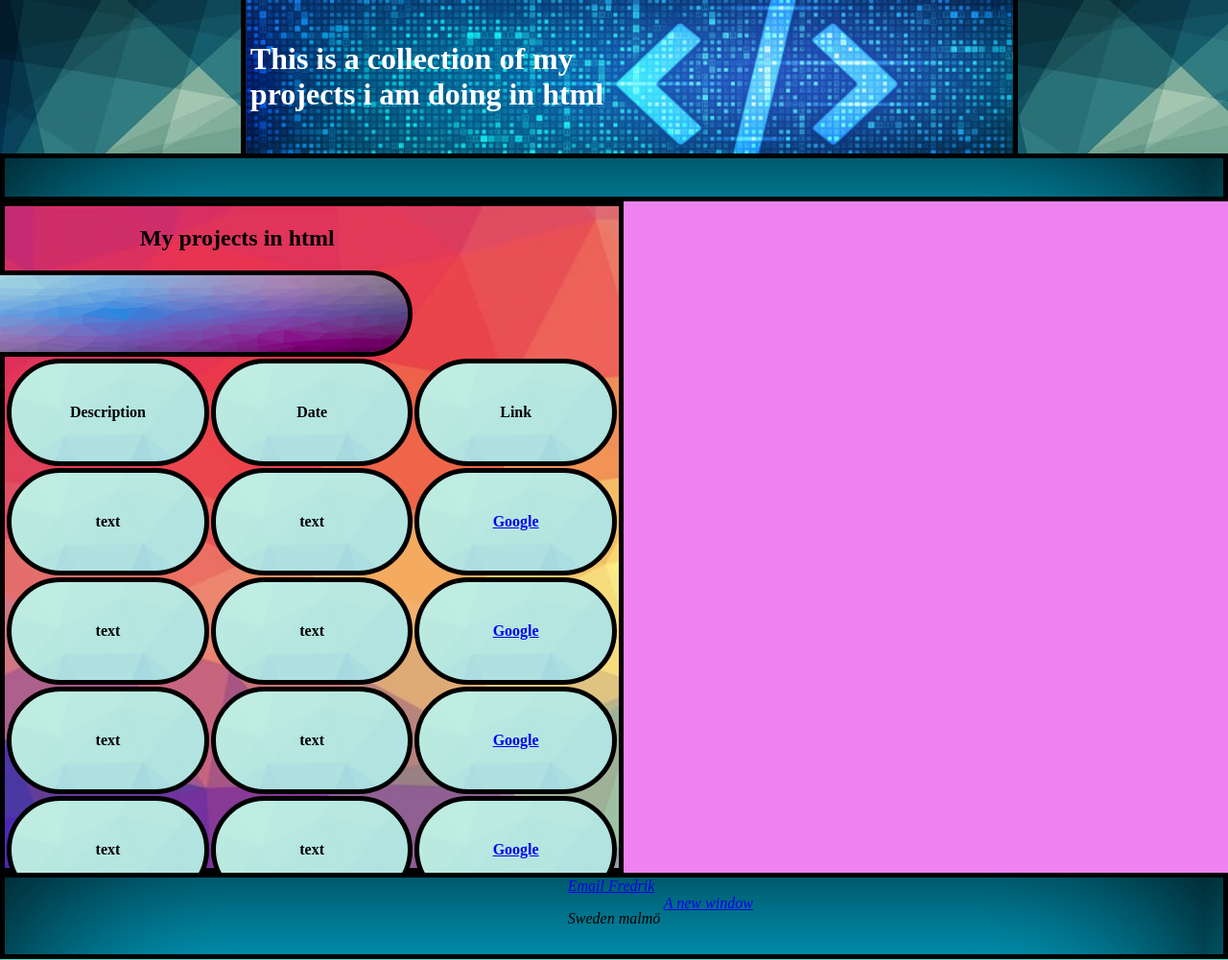
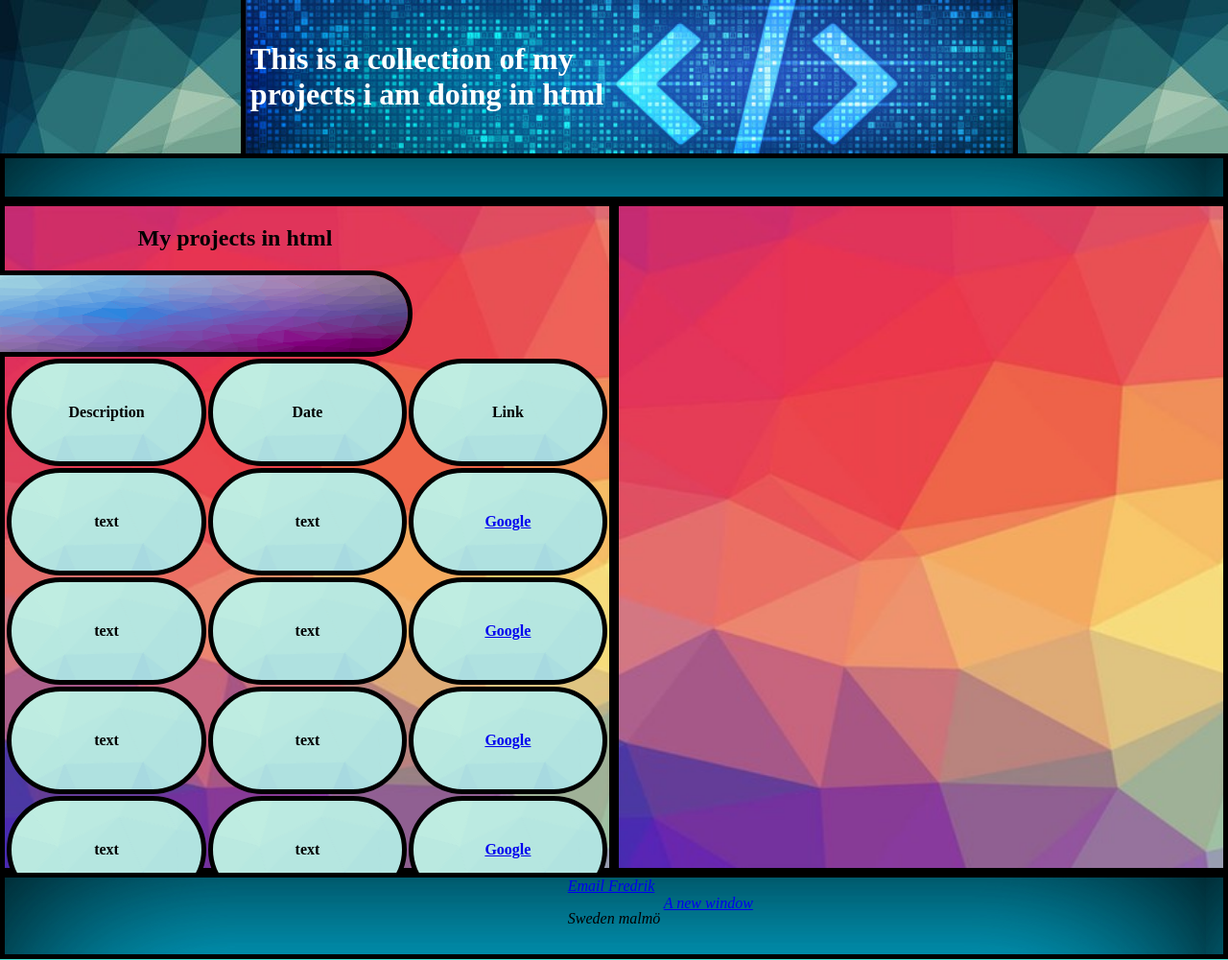
Before and after one commit to fredrik1992/My-website, a plain HTML site: page portfolio/index.html in a window 1280 px wide. Shown: the top 1001 px of the page at 96% size. Drawn offline with Linux system fonts and the light colour scheme.

```diff
--- a/portfolio/index.html
+++ b/portfolio/index.html
@@ -11,6 +11,7 @@
 
     </head>
     <body >
+        <main>
         <div id="page">
 
         <div id="flex-containerintro">
@@ -56,39 +57,49 @@
             <img src="/images/table-backgrounds.png" alt="" id="myproject-background">
             <table >
 
-
+                <thead>
                     <tr >
                         <th id="th1">Description</th>
                         <th id="th1">Date</th>
                         <th id="th1">Link</th>
                     </tr>
+                </thead>
+                <tbody>
+                     <div>
                         <tr >
-                    <th id="th2">text</th>
-                    <th id="th2">text</th>
-                    <th id="th2"><a href="https://www.google.se/">Google</a></th>
+                            <th >text</th>
+                            <th >text</th>
+                            <th ><a href="https://www.google.se/">Google</a></th>
                         </tr>
                         <tr >
-                    <th id="th2">text</th>
-                    <th id="th2">text</th>
-                    <th id="th2"><a href="https://www.google.se/">Google</a></th>
+                            <th >text</th>
+                            <th >text</th>
+                            <th ><a href="https://www.google.se/">Google</a></th>
                         </tr>
                         <tr >
-                    <th id="th2">text</th>
-                    <th id="th2">text</th>
-                    <th id="th2"><a href="https://www.google.se/">Google</a></th>
+                            <th >text</th>
+                            <th >text</th>
+                            <th ><a href="https://www.google.se/">Google</a></th>
                         </tr>
                         <tr >
-                    <th id="th2">text</th>
-                    <th id="th2">text</th>
-                    <th id="th2"><a href="https://www.google.se/">Google</a></th>
+                            <th >text</th>
+                            <th >text</th>
+                            <th ><a href="https://www.google.se/">Google</a></th>
                         </tr>
 
-
+                      </div>
+                 </tbody>
 
             </table>
 
             </div>
+
+        <div class="flex-table-box2">
+
+
         </div>
+        </div>
+    </main>
 
         <div id="footer-flex-container">
 
--- a/portfolio/style.css
+++ b/portfolio/style.css
@@ -101,6 +101,7 @@ z-index: -2;
 }
 
 #table-flex-box{
+    box-sizing: border-box;
     border: thick solid black;
     background-image: url(/images/table\ background.jpg);
     background-repeat: no-repeat;
@@ -146,7 +147,7 @@ h2{
 
 }
 
-#th2{
+div th{
     border: thick solid black;
     position: relative;
     width: 200px;
@@ -157,6 +158,18 @@ h2{
 
 }
 
+.flex-table-box2{
+    box-sizing: border-box;
+    border: thick solid black;
+    background-image: url(/images/table\ background.jpg);
+    background-repeat: no-repeat;
+    background-size: cover;
+    display: flex;
+    flex-wrap: wrap;
+    background-color: cornsilk;
+    width: 50%;
+
+}
 
 #footer-flex-container{
     display: flex;
```
Also changed, not shown: Index.html (+7 -1 lines), Styles.css (+10 -3 lines), KronaOne-Regular.ttf (added), images/IntroBackground.jpg (renamed from portfolio/images/IntroBackground.jpg), images/fredrik.jpg, images/headerbackground.jpg (renamed from portfolio/images/headerbackground.jpg), images/table background.jpg (renamed from portfolio/images/table background.jpg), images/table-backgrounds.png (renamed from portfolio/images/table-backgrounds.png), images/textBackground.jpg (renamed from portfolio/images/textBackground.jpg), portfolio/images/html.png (deleted). Lines whose indentation alone changed are shown as unchanged.
